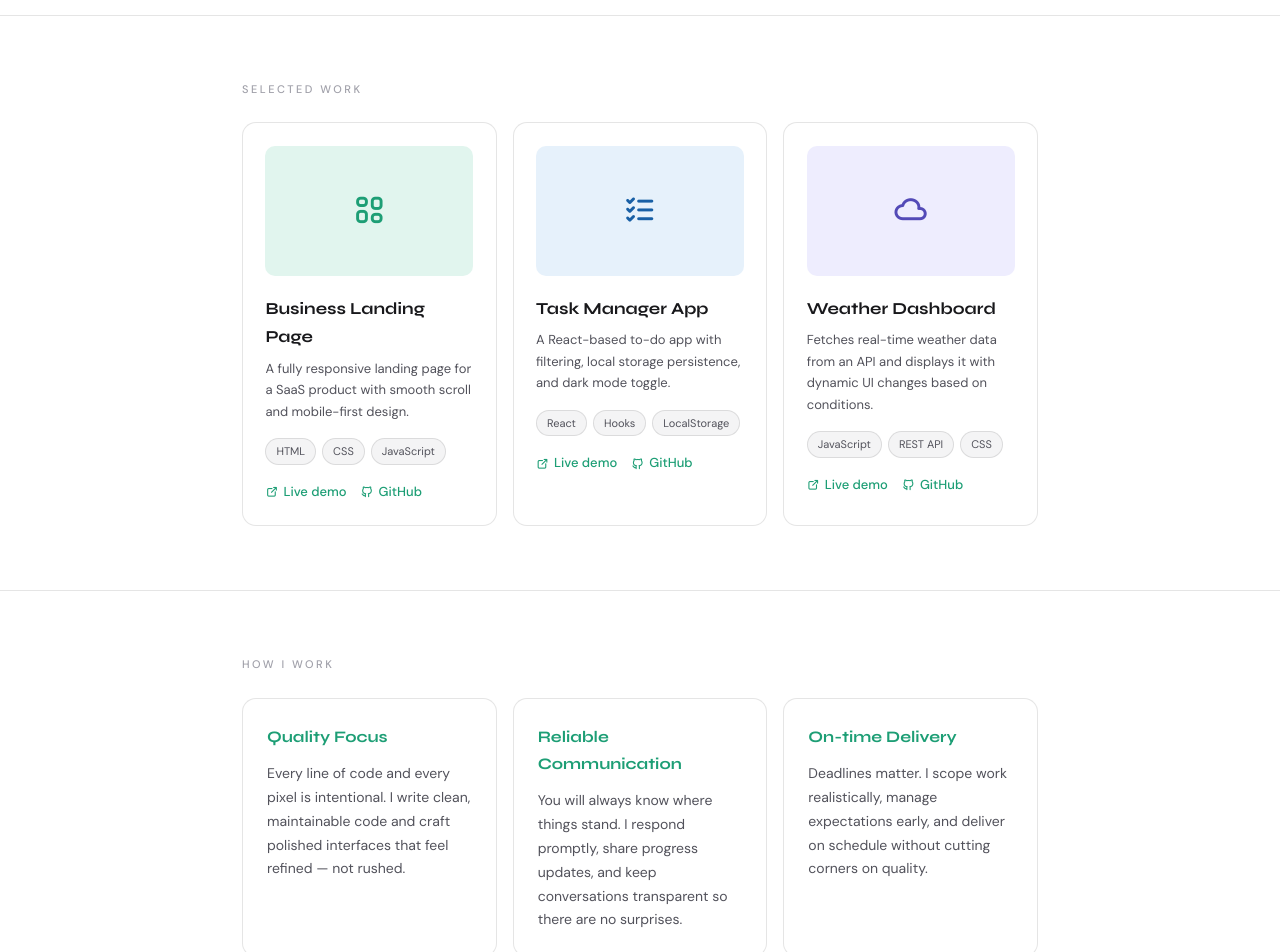
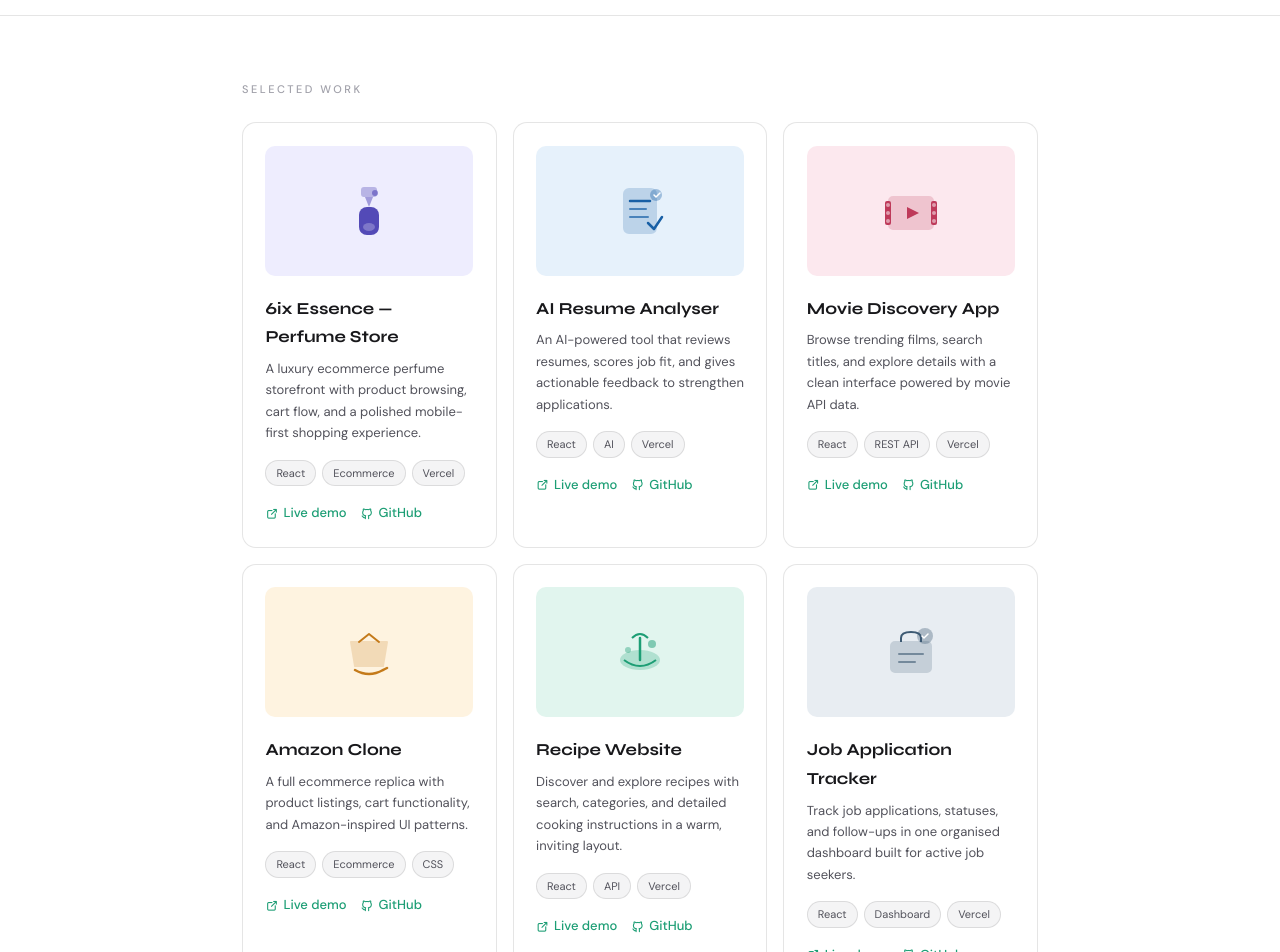
Before and after one commit to savageme6ix/Developer-Portfolio, a React (Vite) app in the folder Developer/: page / in a window 1280 px wide. Shown: the part 1040-1992 px from the top of the page. Built offline with nearby package versions, Linux system fonts and the light colour scheme.

Commit message:
Added projects and hover emotions

```diff
--- a/Developer/index.html
+++ b/Developer/index.html
@@ -2,9 +2,9 @@
 <html lang="en">
   <head>
     <meta charset="UTF-8" />
-    <link rel="icon" type="image/svg+xml" href="/favicon.svg" />
+    <link rel="icon" type="image/jpeg" href="/Logo.jpeg" />
     <meta name="viewport" content="width=device-width, initial-scale=1.0" />
-    <title>developer</title>
+    <title>Thomas.dev — Portfolio</title>
   </head>
   <body>
     <div id="root"></div>
--- a/Developer/package.json
+++ b/Developer/package.json
@@ -10,6 +10,7 @@
     "preview": "vite preview"
   },
   "dependencies": {
+    "framer-motion": "^12.40.0",
     "react": "^19.2.6",
     "react-dom": "^19.2.6"
   },
--- a/Developer/src/components/Contact.jsx
+++ b/Developer/src/components/Contact.jsx
@@ -1,7 +1,7 @@
 import styles from './Contact.module.css';
 
 const socials = [
-  { href: 'https://github.com',   icon: 'ti-brand-github',   label: 'GitHub' },
+  { href: 'https://github.com/savageme6ix', icon: 'ti-brand-github', label: 'GitHub' },
   { href: 'https://linkedin.com', icon: 'ti-brand-linkedin', label: 'LinkedIn' },
   { href: 'https://twitter.com',  icon: 'ti-brand-x',        label: 'Twitter' },
 ];
@@ -13,11 +13,11 @@ export default function Contact() {
         <p className="section-label">Get in touch</p>
         <div className={styles.inner}>
           <div className={styles.left}>
-            <h2 className={styles.heading}>
+            <h2 className={styles.heading} style={{ marginBottom: '5px' }}>
               Let's build<br />something great.
             </h2>
-            <p className={styles.email}>dslamp0@gmail.com</p>
-            <a href="mailto:yourname@email.com" className="btn-primary">
+            <p className={styles.email} style={{ color: 'white' }}>dslamp0@gmail.com</p>
+            <a href="mailto:dslamp0@gmail.com" className="btn-primary">
               Send me an email &rarr;
             </a>
           </div>
--- /dev/null
+++ b/Developer/src/components/ProjectLogo.jsx
@@ -0,0 +1,68 @@
+const logos = {
+  perfume: (
+    <svg viewBox="0 0 64 64" fill="none" aria-hidden="true">
+      <rect x="24" y="8" width="16" height="10" rx="3" fill="currentColor" opacity="0.35" />
+      <path d="M28 18 L32 28 L36 18 Z" fill="currentColor" opacity="0.5" />
+      <rect x="22" y="28" width="20" height="28" rx="8" fill="currentColor" />
+      <ellipse cx="32" cy="48" rx="6" ry="4" fill="white" opacity="0.25" />
+      <circle cx="38" cy="14" r="3" fill="currentColor" opacity="0.6" />
+    </svg>
+  ),
+  resume: (
+    <svg viewBox="0 0 64 64" fill="none" aria-hidden="true">
+      <rect x="16" y="10" width="32" height="44" rx="5" fill="currentColor" opacity="0.2" stroke="currentColor" strokeWidth="2" />
+      <line x1="22" y1="22" x2="42" y2="22" stroke="currentColor" strokeWidth="2.5" strokeLinecap="round" />
+      <line x1="22" y1="30" x2="38" y2="30" stroke="currentColor" strokeWidth="2" strokeLinecap="round" opacity="0.7" />
+      <line x1="22" y1="38" x2="40" y2="38" stroke="currentColor" strokeWidth="2" strokeLinecap="round" opacity="0.7" />
+      <path d="M40 44 L46 50 L54 38" stroke="currentColor" strokeWidth="2.5" strokeLinecap="round" strokeLinejoin="round" />
+      <circle cx="48" cy="16" r="6" fill="currentColor" opacity="0.35" />
+      <path d="M46 16 L48 18 L52 14" stroke="white" strokeWidth="1.5" strokeLinecap="round" strokeLinejoin="round" />
+    </svg>
+  ),
+  movie: (
+    <svg viewBox="0 0 64 64" fill="none" aria-hidden="true">
+      <rect x="10" y="18" width="44" height="32" rx="4" fill="currentColor" opacity="0.2" stroke="currentColor" strokeWidth="2" />
+      <polygon points="28,28 28,40 40,34" fill="currentColor" />
+      <rect x="6" y="22" width="6" height="24" rx="2" fill="currentColor" />
+      <rect x="52" y="22" width="6" height="24" rx="2" fill="currentColor" />
+      <circle cx="9" cy="26" r="2" fill="white" opacity="0.5" />
+      <circle cx="9" cy="34" r="2" fill="white" opacity="0.5" />
+      <circle cx="9" cy="42" r="2" fill="white" opacity="0.5" />
+      <circle cx="55" cy="26" r="2" fill="white" opacity="0.5" />
+      <circle cx="55" cy="34" r="2" fill="white" opacity="0.5" />
+      <circle cx="55" cy="42" r="2" fill="white" opacity="0.5" />
+    </svg>
+  ),
+  amazon: (
+    <svg viewBox="0 0 64 64" fill="none" aria-hidden="true">
+      <path d="M14 22 H50 L46 46 H18 Z" fill="currentColor" opacity="0.2" stroke="currentColor" strokeWidth="2" strokeLinejoin="round" />
+      <path d="M22 22 L32 14 L42 22" stroke="currentColor" strokeWidth="2" strokeLinecap="round" strokeLinejoin="round" />
+      <path d="M18 50 Q32 58 46 50" stroke="currentColor" strokeWidth="2.5" strokeLinecap="round" fill="none" />
+      <line x1="46" y1="50" x2="50" y2="48" stroke="currentColor" strokeWidth="2.5" strokeLinecap="round" />
+    </svg>
+  ),
+  recipe: (
+    <svg viewBox="0 0 64 64" fill="none" aria-hidden="true">
+      <ellipse cx="32" cy="40" rx="20" ry="10" fill="currentColor" opacity="0.25" />
+      <path d="M16 40 Q32 52 48 40" stroke="currentColor" strokeWidth="2" fill="none" />
+      <line x1="32" y1="40" x2="32" y2="18" stroke="currentColor" strokeWidth="2.5" strokeLinecap="round" />
+      <path d="M24 18 Q32 10 40 18" stroke="currentColor" strokeWidth="2" fill="none" />
+      <circle cx="44" cy="24" r="4" fill="currentColor" opacity="0.5" />
+      <circle cx="20" cy="30" r="3" fill="currentColor" opacity="0.4" />
+    </svg>
+  ),
+  job: (
+    <svg viewBox="0 0 64 64" fill="none" aria-hidden="true">
+      <rect x="12" y="22" width="40" height="30" rx="4" fill="currentColor" opacity="0.2" stroke="currentColor" strokeWidth="2" />
+      <path d="M22 22 V18 Q22 12 32 12 Q42 12 42 18 V22" stroke="currentColor" strokeWidth="2" fill="none" />
+      <line x1="20" y1="34" x2="44" y2="34" stroke="currentColor" strokeWidth="2" strokeLinecap="round" opacity="0.6" />
+      <line x1="20" y1="42" x2="36" y2="42" stroke="currentColor" strokeWidth="2" strokeLinecap="round" opacity="0.6" />
+      <circle cx="46" cy="16" r="8" fill="currentColor" opacity="0.35" />
+      <path d="M43 16 L45 18 L49 14" stroke="white" strokeWidth="1.5" strokeLinecap="round" strokeLinejoin="round" />
+    </svg>
+  ),
+};
+
+export default function ProjectLogo({ type }) {
+  return logos[type] ?? logos.job;
+}
--- a/Developer/src/components/Projects.jsx
+++ b/Developer/src/components/Projects.jsx
@@ -1,32 +1,64 @@
+import { motion } from 'framer-motion';
 import styles from './Projects.module.css';
+import ProjectLogo from './ProjectLogo';
+import ScrollReveal, { staggerContainer, staggerItem } from './ScrollReveal';
+
+const GITHUB = 'https://github.com/savageme6ix';
 
 const projects = [
   {
-    title: 'Business Landing Page',
-    desc: 'A fully responsive landing page for a SaaS product with smooth scroll and mobile-first design.',
-    tags: ['HTML', 'CSS', 'JavaScript'],
-    icon: 'ti-layout-2',
-    color: 'green',
-    live: '#',
-    github: '#',
+    title: '6ix Essence — Perfume Store',
+    desc: 'A luxury ecommerce perfume storefront with product browsing, cart flow, and a polished mobile-first shopping experience.',
+    tags: ['React', 'Ecommerce', 'Vercel'],
+    logo: 'perfume',
+    color: 'purple',
+    live: 'https://6ix-essence.vercel.app/',
+    github: GITHUB,
   },
   {
-    title: 'Task Manager App',
-    desc: 'A React-based to-do app with filtering, local storage persistence, and dark mode toggle.',
-    tags: ['React', 'Hooks', 'LocalStorage'],
-    icon: 'ti-list-check',
+    title: 'AI Resume Analyser',
+    desc: 'An AI-powered tool that reviews resumes, scores job fit, and gives actionable feedback to strengthen applications.',
+    tags: ['React', 'AI', 'Vercel'],
+    logo: 'resume',
     color: 'blue',
-    live: '#',
-    github: '#',
+    live: 'https://ai-job-application-tracker-umber.vercel.app/',
+    github: GITHUB,
   },
   {
-    title: 'Weather Dashboard',
-    desc: 'Fetches real-time weather data from an API and displays it with dynamic UI changes based on conditions.',
-    tags: ['JavaScript', 'REST API', 'CSS'],
-    icon: 'ti-cloud',
-    color: 'purple',
-    live: '#',
-    github: '#',
+    title: 'Movie Discovery App',
+    desc: 'Browse trending films, search titles, and explore details with a clean interface powered by movie API data.',
+    tags: ['React', 'REST API', 'Vercel'],
+    logo: 'movie',
+    color: 'rose',
+    live: 'https://movie-app-xi-lovat.vercel.app/',
+    github: GITHUB,
+  },
+  {
+    title: 'Amazon Clone',
+    desc: 'A full ecommerce replica with product listings, cart functionality, and Amazon-inspired UI patterns.',
+    tags: ['React', 'Ecommerce', 'CSS'],
+    logo: 'amazon',
+    color: 'amber',
+    live: 'https://amazon-replica-coral.vercel.app/',
+    github: GITHUB,
+  },
+  {
+    title: 'Recipe Website',
+    desc: 'Discover and explore recipes with search, categories, and detailed cooking instructions in a warm, inviting layout.',
+    tags: ['React', 'API', 'Vercel'],
+    logo: 'recipe',
+    color: 'green',
+    live: 'https://recipe-website-sepia-one.vercel.app/',
+    github: GITHUB,
+  },
+  {
+    title: 'Job Application Tracker',
+    desc: 'Track job applications, statuses, and follow-ups in one organised dashboard built for active job seekers.',
+    tags: ['React', 'Dashboard', 'Vercel'],
+    logo: 'job',
+    color: 'slate',
+    live: 'https://job-application-tracker-two-alpha.vercel.app/',
+    github: GITHUB,
   },
 ];
 
@@ -34,12 +66,24 @@ export default function Projects() {
   return (
     <section className={styles.section} id="projects">
       <div className="container">
-        <p className="section-label">Selected work</p>
-        <div className={styles.grid}>
+        <ScrollReveal>
+          <p className="section-label">Selected work</p>
+        </ScrollReveal>
+        <motion.div
+          className={styles.grid}
+          variants={staggerContainer}
+          initial="hidden"
+          whileInView="show"
+          viewport={{ once: true, margin: '-60px' }}
+        >
           {projects.map((project) => (
-            <div key={project.title} className={styles.card}>
+            <motion.div
+              key={project.title}
+              className={styles.card}
+              variants={staggerItem}
+            >
               <div className={`${styles.thumb} ${styles[project.color]}`}>
-                <i className={`ti ${project.icon}`} aria-hidden="true"></i>
+                <ProjectLogo type={project.logo} />
               </div>
               <h3 className={styles.title}>{project.title}</h3>
               <p className={styles.desc}>{project.desc}</p>
@@ -56,9 +100,9 @@ export default function Projects() {
                   <i className="ti ti-brand-github" aria-hidden="true"></i> GitHub
                 </a>
               </div>
-            </div>
+            </motion.div>
           ))}
-        </div>
+        </motion.div>
       </div>
     </section>
   );
--- a/Developer/src/components/Projects.module.css
+++ b/Developer/src/components/Projects.module.css
@@ -34,13 +34,23 @@
   font-size: 2.2rem;
 }
 
-.thumb i {
-  font-size: 2.2rem;
+.thumb svg {
+  width: 64px;
+  height: 64px;
 }
 
-.green { background: var(--teal-light);    color: var(--teal); }
-.blue  { background: var(--blue-light);    color: var(--blue-mid); }
-.purple{ background: var(--purple-light);  color: var(--purple-mid); }
+.green  { background: var(--teal-light);   color: var(--teal); }
+.blue   { background: var(--blue-light);   color: var(--blue-mid); }
+.purple { background: var(--purple-light); color: var(--purple-mid); }
+.rose   { background: #fce8ee;              color: #be3a5a; }
+.amber  { background: #fef3e0;              color: #c47a1a; }
+.slate  { background: #e8edf2;              color: #3d5a73; }
+
+@media (prefers-color-scheme: dark) {
+  .rose  { background: #3a1a24; color: #f4729a; }
+  .amber { background: #3a2a10; color: #f0a84d; }
+  .slate { background: #1e2a35; color: #8bb4d4; }
+}
 
 .title {
   font-family: 'Syne', sans-serif;
--- /dev/null
+++ b/Developer/src/components/ScrollReveal.jsx
@@ -0,0 +1,42 @@
+import { motion } from 'framer-motion';
+
+const ease = [0.22, 1, 0.36, 1];
+
+export default function ScrollReveal({
+  children,
+  delay = 0,
+  className,
+  direction = 'up',
+}) {
+  const offset = direction === 'left' ? { x: -48, y: 0 }
+    : direction === 'right' ? { x: 48, y: 0 }
+    : { x: 0, y: 48 };
+
+  return (
+    <motion.div
+      initial={{ opacity: 0, ...offset }}
+      whileInView={{ opacity: 1, x: 0, y: 0 }}
+      viewport={{ once: true, margin: '-60px' }}
+      transition={{ duration: 0.65, delay, ease }}
+      className={className}
+    >
+      {children}
+    </motion.div>
+  );
+}
+
+export const staggerContainer = {
+  hidden: {},
+  show: {
+    transition: { staggerChildren: 0.12 },
+  },
+};
+
+export const staggerItem = {
+  hidden: { opacity: 0, y: 36 },
+  show: {
+    opacity: 1,
+    y: 0,
+    transition: { duration: 0.55, ease },
+  },
+};
```
Also changed, not shown: Developer/src/App.jsx (+6 -5 lines), Developer/src/components/Hero.jsx (+31 -8 lines), Developer/public/Logo.jpeg (added), 1 other file (tests, documents, lock files or other folders).
